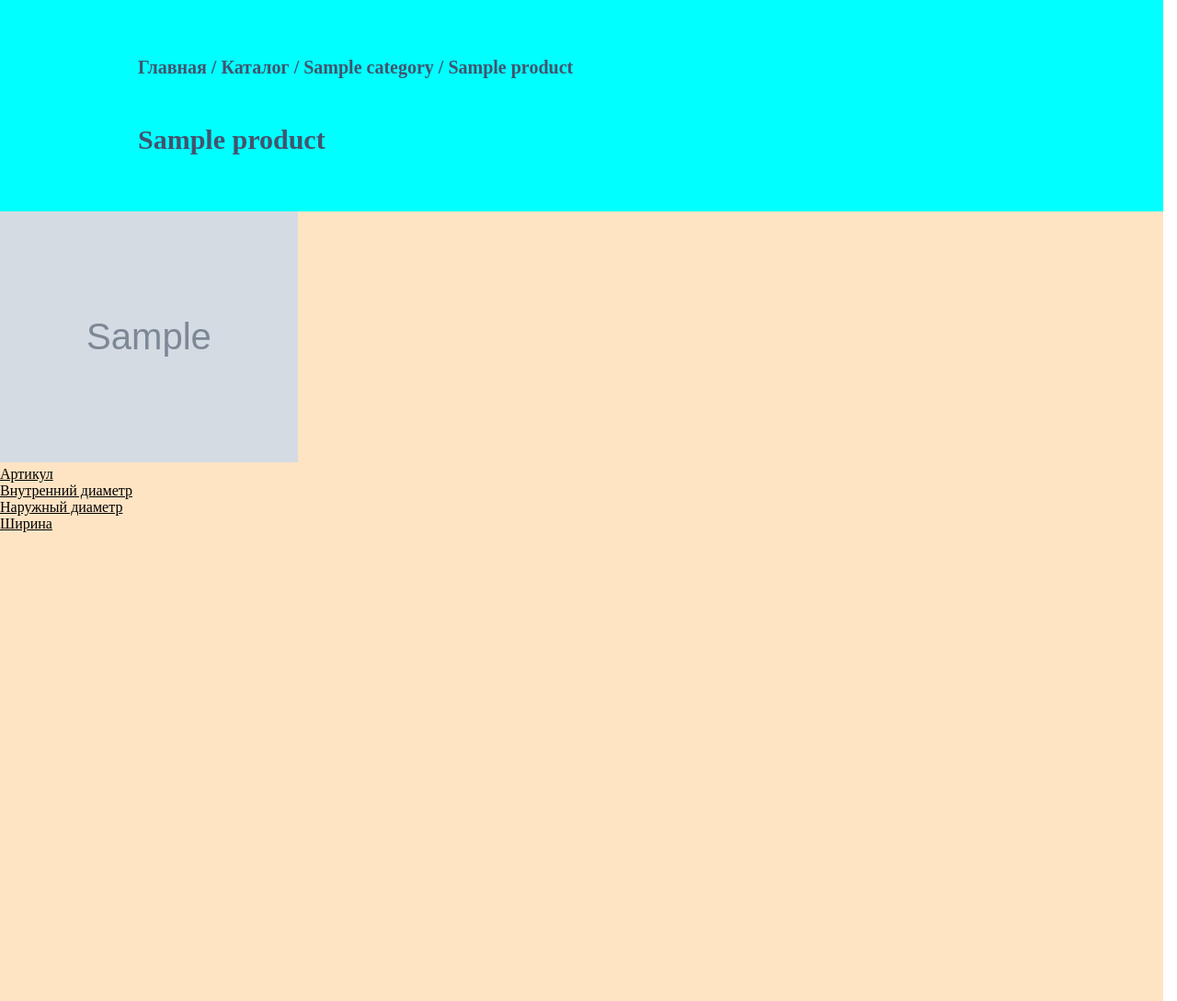
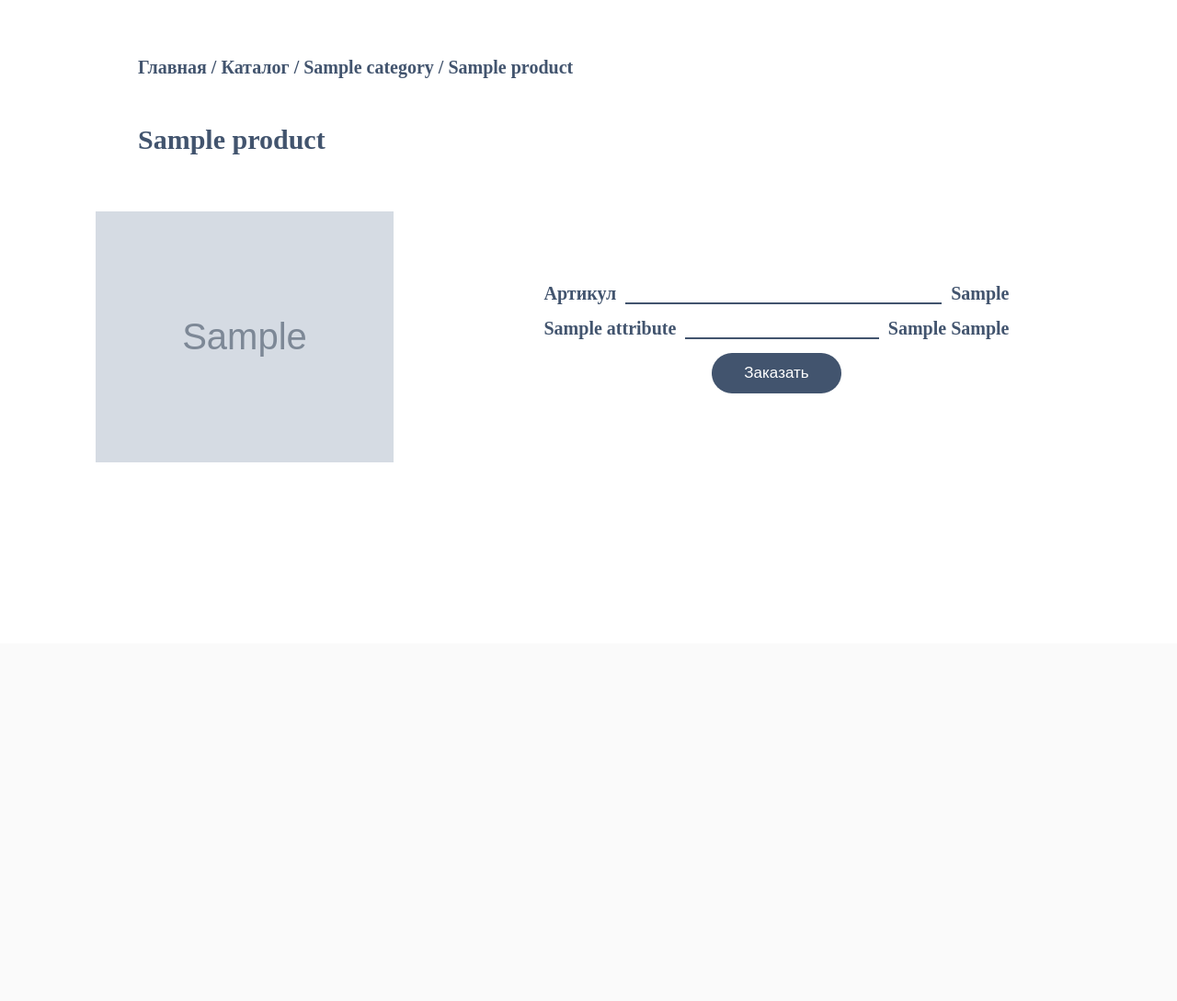
Before and after one commit to AlinaEvlanteva/Diplom, a Flask app: page /product/1 in a window 1280 px wide. Shown: the part 100-1189 px from the top of the page at 92% size. After the commit the page ends 603 px from the top, so only its background shows below. Run offline with Flask 3, Linux system fonts and the light colour scheme; tables that the repository leaves empty hold one stand-in row (values such as "Sample post"); grey boxes marked "Sample" are stand-in pictures.

Commit message:
добавила атрибуты к товарам

```diff
--- a/app.py
+++ b/app.py
@@ -96,6 +96,7 @@ class Product(db.Model):
     short_specs = db.Column(db.String(100))
     full_description = db.Column(db.Text)
     price = db.Column(db.Numeric(10, 2), nullable=False)
+    unit = db.Column(db.String(20), default='шт')
     image = db.Column(db.String(150))
     created_at = db.Column(db.DateTime, default=datetime.utcnow)
     updated_at = db.Column(db.DateTime, default=datetime.utcnow, onupdate=datetime.utcnow)
--- a/static/css/kat_tovars.css
+++ b/static/css/kat_tovars.css
@@ -166,6 +166,7 @@ main {
     display: flex;
     justify-content: center;
     gap: 55px;
+    flex-wrap: wrap;
 }
 .post_poshipniki{
     width: 20%;
--- a/static/css/tovars_detali.css
+++ b/static/css/tovars_detali.css
@@ -97,7 +97,7 @@ main {
 .section_detali_tovara{
     width: 100%;
     height: auto;
-    background-color: #42546E;
+    /* background-color: #c9dbf6; */
     display: flex;
     flex-direction: column;
     /* gap: 50px; */
@@ -106,7 +106,7 @@ main {
 .section_detali_tovara_info{
     width: 100%;
     height: 230px;
-    background-color: aqua;
+    /* background-color: aqua; */
     margin: 0;
     display: flex;
     flex-direction: column;
@@ -130,15 +130,74 @@ main {
 
 .section_detali_tovara_post{
     width: 100%;
-    height: 859px;
-    background-color: bisque;
+    height: 413px;
+    /* background-color: bisque; */
+    display: flex;
+    justify-content: center;
 }
 
-.section_detali_tovara_post img{
+.section_detali_tovara_post_photo{
+    width: 324px;
+    height: 275px;
+
+
+}
+
+.section_detali_tovara_post_photo img{
     width: 324px;
     height: 273px;
 }
-.section_detali_tovara_post p{
-    margin: 0;
-    text-decoration: underline;
+
+.section_detali_tovara_post_attributes{
+    width: 50%;
+    /* background-color: blue; */
+    height: 275px;
+    margin-left: 100px;
 }
+.attributes_items{
+    width: 100%;
+    height: 275px;
+    /* background-color: chartreuse; */
+    display: flex;
+    flex-direction: column;
+    justify-content: center;
+    align-items: center;
+}
+
+.attributes_row {
+    display: flex;
+    align-items: end;
+    width: 80%;
+    margin-bottom: 15px;
+}
+
+.attr_name{
+    font-size: 20px;
+    color: #42546E;
+    font-weight: bold;
+}
+
+.attr-line {
+    flex: 1;
+    height: 1px;
+    border-bottom: 2px solid #42546E;
+    margin: 0 10px;
+    /* min-width: 20px;       */
+}
+
+.attr-value{
+    font-size: 20px;
+    color: #42546E;
+    font-weight: bold;
+}
+
+.attributes_items button{
+    /* margin-top: 10px; */
+    width: 141px;
+    height: 44px;
+    background-color: #42546E;
+    border-radius: 44px;
+    border: none;
+    color: white;
+    font-size: 17px;
+}
--- a/templates/kat_tovars.html
+++ b/templates/kat_tovars.html
@@ -74,7 +74,7 @@
                         <p>{{ product.short_specs }}</p>
                     </a>
                     <a href="{{ url_for('product_detail', product_id=product.id) }}">
-                        <h3>{{ product.price }} ₽ / шт</h3>
+                        <h3>{{ product.price }} ₽ / {{ product.unit or 'шт' }}</h3>
                     </a>
                 </div>
                 {% endfor %}
--- a/templates/tovars_detali.html
+++ b/templates/tovars_detali.html
@@ -58,12 +58,29 @@
                 <h3>{{ product.name }}</h3>
             </div>
             <div class="section_detali_tovara_post">
-                <img src="{{ url_for('static', filename='img/big/' + product.image) }}"/>
-                <p>Артикул</p>
-                <p>Внутренний диаметр</p>
-                <p>Наружный диаметр</p>
-                <p>Ширина</p>
+                <div class="section_detali_tovara_post_photo">
+                    <img src="{{ url_for('static', filename='img/big/' + product.image) }}"/>
+                </div>
+                <div class="section_detali_tovara_post_attributes">
+                    <div class="attributes_items">
+                        <div class="attributes_row">
+                            <span class="attr_name">Артикул</span>
+                            <span class="attr-line"></span>
+                            <span class="attr-value">{{ product.article }}</span>
+                        </div>
+
+                        {% for attr in attributes %}
+                        <div class="attributes_row">
+                            <span class="attr_name">{{ attr.attribute.name }}</span>
+                            <span class="attr-line"></span>
+                            <span class="attr-value">{{ attr.value }} {{ attr.attribute.unit or '' }}</span>
+                        </div>
+                        {% endfor %}
+                        <button>Заказать</button>
+                    </div>
+                </div>
             </div>
+
 
         </section>
     </main>
```
Also changed, not shown: static/img/big/cep.png (added), static/img/big/podship_604.png (added), static/img/big/podship_604ZZ.png (added), static/img/big/podship_605.png (added), static/img/big/podship_606ZZ.png (added), static/img/big/remen_z.png (added), static/img/small/cep.png (added), static/img/small/podship_604.png (added), static/img/small/podship_604ZZ.png (added), static/img/small/podship_605.png (added), static/img/small/podship_606ZZ.png (added), static/img/small/remen_z.png (added).
